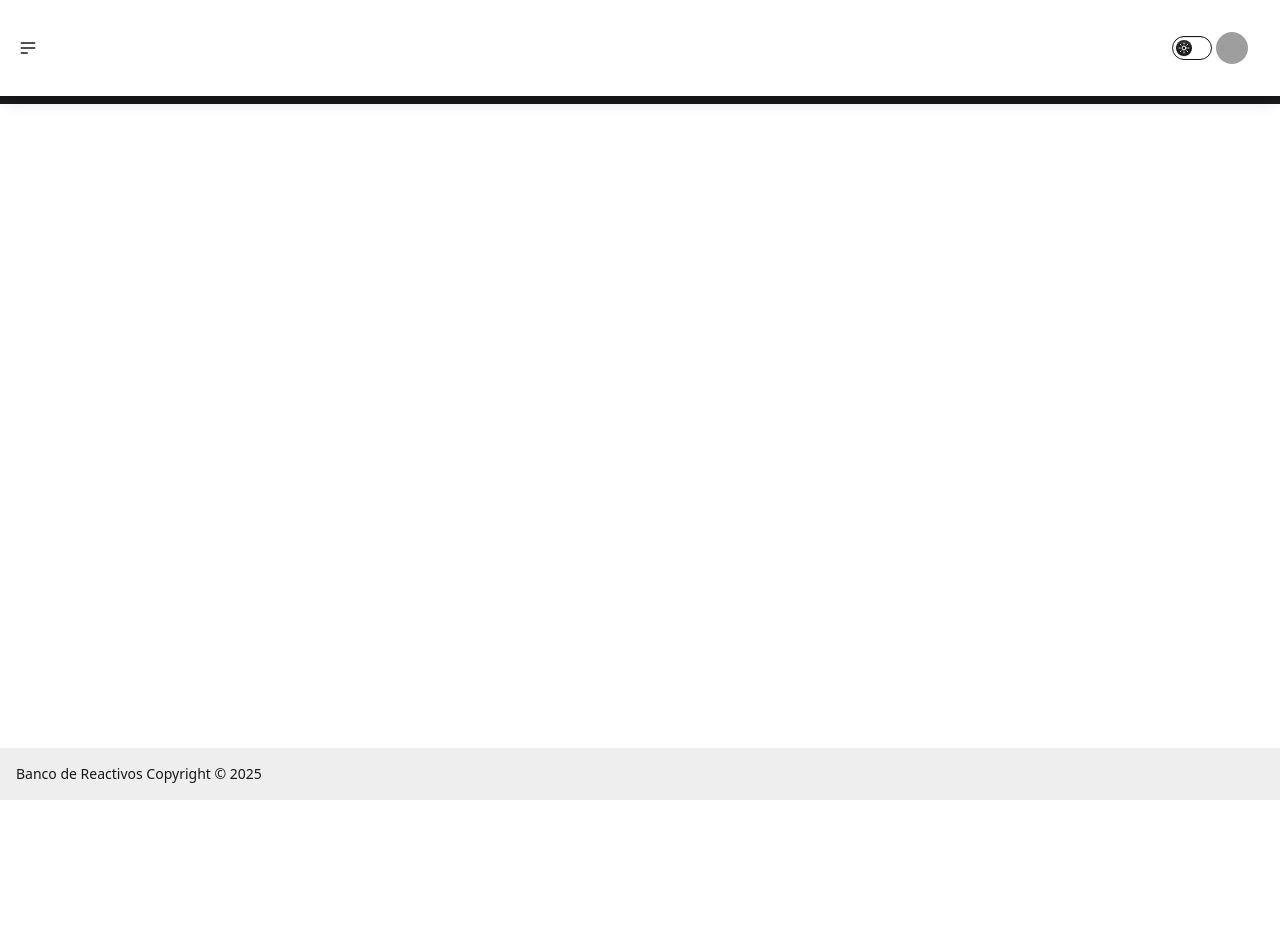
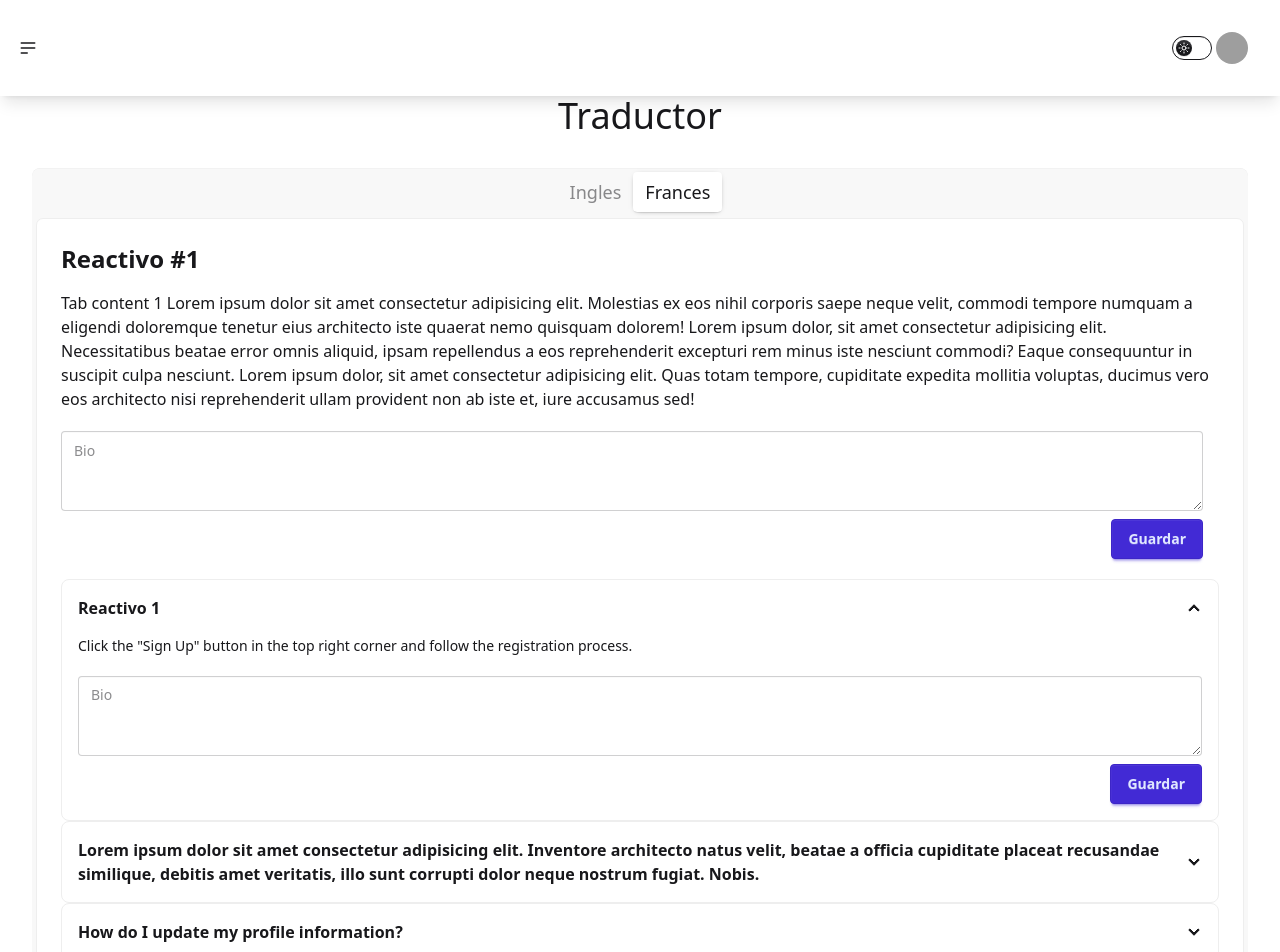
Before and after one commit to CarlosAdrian36/BancoReactivosV2, a Vue app: page /NuevaEdicion in a window 1280 px wide. Shown: the top 952 px of the page. Before the commit the page ends 800 px from the top, so only its background shows below. Built offline with nearby package versions, Linux system fonts and the light colour scheme; grey boxes are pictures that could not be loaded; what @tanstack/vue-query would draw is missing.

Commit message:
vista de traduccion

```diff
--- a/src/modules/Bancos/views/BancosLiistView.vue
+++ b/src/modules/Bancos/views/BancosLiistView.vue
@@ -120,7 +120,7 @@
         <tr class="hover:bg-base-300">
           <th>2</th>
           <td>
-            <div class="break-words">Este es un Reactivo 2</div>
+            <div class="break-words">Traduccion</div>
           </td>
           <td>
             <div class="badge badge-warning">
--- a/src/modules/Bancos/views/TraaduccionReactivoCompleto.vue
+++ b/src/modules/Bancos/views/TraaduccionReactivoCompleto.vue
@@ -1,5 +1,127 @@
 <template>
-  <div class="border-4">
-    <div></div>
+  <!-- otro tabs -->
+  <div class="">
+    <div class="flex justify-center text-4xl">Traductor</div>
+    <div class="flex p-8 justify-center">
+      <div class="tabs tabs-box justify-center">
+        <!-- Ingles -->
+        <input type="radio" name="my_tabs_6" class="tab text-lg" aria-label="Ingles" />
+
+        <div class="tab-content bg-base-100 border-base-300 p-6">
+          <p class="text-2xl font-bold mb-4">Reactivo #1</p>
+          <p>
+            Tab content 1 Lorem ipsum dolor sit amet consectetur adipisicing elit. Molestias ex eos
+            nihil corporis saepe neque velit, commodi tempore numquam a eligendi doloremque tenetur
+            eius architecto iste quaerat nemo quisquam dolorem! Lorem ipsum dolor, sit amet
+            consectetur adipisicing elit. Necessitatibus beatae error omnis aliquid, ipsam
+            repellendus a eos reprehenderit excepturi rem minus iste nesciunt commodi? Eaque
+            consequuntur in suscipit culpa nesciunt. Lorem ipsum dolor, sit amet consectetur
+            adipisicing elit. Quas totam tempore, cupiditate expedita mollitia voluptas, ducimus
+            vero eos architecto nisi reprehenderit ullam provident non ab iste et, iure accusamus
+            sed!
+          </p>
+          <div class="pt-5 pr-4">
+            <textarea class="textarea w-full" placeholder="Bio"></textarea>
+          </div>
+          <div class="pt-2 pr-4 flex justify-end">
+            <button class="btn btn-primary">Guardar</button>
+          </div>
+
+          <p class="text-2xl font-bold mb-4">Respuestas</p>
+          <p>
+            A.-Tab content 1 Lorem ipsum dolor sit amet consectetur adipisicing elit. Molestias ex
+            eos sed!
+          </p>
+          <div class="pt-5">
+            <textarea class="textarea w-full" placeholder="Bio"></textarea>
+          </div>
+          <button class="btn btn-primary">Primary</button>
+          <p>
+            B.-Tab content 1 Lorem ipsum dolor sit amet consectetur adipisicing elit. Molestias ex
+            eos sed!
+          </p>
+          <div class="pt-5">
+            <textarea class="textarea w-full" placeholder="Bio"></textarea>
+          </div>
+          <p>
+            C.-Tab content 1 Lorem ipsum dolor sit amet consectetur adipisicing elit. Molestias ex
+            eos sed!
+          </p>
+          <div class="pt-5">
+            <textarea class="textarea w-full" placeholder="Bio"></textarea>
+          </div>
+          <p>
+            D.-Tab content 1 Lorem ipsum dolor sit amet consectetur adipisicing elit. Molestias ex
+            eos sed!
+          </p>
+          <div class="pt-5">
+            <textarea class="textarea w-full" placeholder="Bio"></textarea>
+          </div>
+        </div>
+        <!-- Frances-->
+        <input type="radio" name="my_tabs_6" class="tab text-lg" aria-label="Frances" checked />
+        <div class="tab-content bg-base-100 border-base-300 p-6">
+          <p class="text-2xl font-bold mb-4">Reactivo #1</p>
+          <p>
+            Tab content 1 Lorem ipsum dolor sit amet consectetur adipisicing elit. Molestias ex eos
+            nihil corporis saepe neque velit, commodi tempore numquam a eligendi doloremque tenetur
+            eius architecto iste quaerat nemo quisquam dolorem! Lorem ipsum dolor, sit amet
+            consectetur adipisicing elit. Necessitatibus beatae error omnis aliquid, ipsam
+            repellendus a eos reprehenderit excepturi rem minus iste nesciunt commodi? Eaque
+            consequuntur in suscipit culpa nesciunt. Lorem ipsum dolor, sit amet consectetur
+            adipisicing elit. Quas totam tempore, cupiditate expedita mollitia voluptas, ducimus
+            vero eos architecto nisi reprehenderit ullam provident non ab iste et, iure accusamus
+            sed!
+          </p>
+          <div class="pt-5 pr-4">
+            <textarea class="textarea w-full" placeholder="Bio"></textarea>
+          </div>
+          <div class="pt-2 pr-4 flex justify-end">
+            <button class="btn btn-primary">Guardar</button>
+          </div>
+          <div class="pt-5">
+            <div class="collapse collapse-arrow bg-base-100 border border-base-300">
+              <input type="radio" name="my-accordion-2" checked="true" />
+              <div class="collapse-title font-semibold">Reactivo 1</div>
+              <div class="collapse-content text-sm">
+                Click the "Sign Up" button in the top right corner and follow the registration
+                process.
+                <div class="pt-5">
+                  <textarea class="textarea w-full" placeholder="Bio"></textarea>
+                </div>
+                <div class="pt-2 flex justify-end">
+                  <button class="btn btn-primary">Guardar</button>
+                </div>
+              </div>
+            </div>
+            <div class="collapse collapse-arrow bg-base-100 border border-base-300">
+              <input type="radio" name="my-accordion-2" />
+              <div class="collapse-title font-semibold">
+                Lorem ipsum dolor sit amet consectetur adipisicing elit. Inventore architecto natus
+                velit, beatae a officia cupiditate placeat recusandae similique, debitis amet
+                veritatis, illo sunt corrupti dolor neque nostrum fugiat. Nobis.
+              </div>
+              <div class="collapse-content text-sm">
+                <div class="pt-5 pr-4">
+                  <textarea class="textarea w-full" placeholder="Bio"></textarea>
+                </div>
+                <div class="pt-2 pr-4 flex justify-end">
+                  <button class="btn btn-primary">Guardar</button>
+                </div>
+              </div>
+            </div>
+            <div class="collapse collapse-arrow bg-base-100 border border-base-300">
+              <input type="radio" name="my-accordion-2" />
+              <div class="collapse-title font-semibold">
+                How do I update my profile information?
+              </div>
+              <div class="collapse-content text-sm">
+                Go to "My Account" settings and select "Edit Profile" to make changes.
+              </div>
+            </div>
+          </div>
+        </div>
+      </div>
+    </div>
   </div>
 </template>
--- a/src/modules/Bancos/views/TraduccionReactivo.vue
+++ b/src/modules/Bancos/views/TraduccionReactivo.vue
@@ -18,11 +18,7 @@
             <th>1</th>
             <td>E2</td>
             <td>Memorizado</td>
-            <td>
-              Lorem ipsum dolor sit amet consectetur adipisicing elit. Maxime animi minus, nostrum
-              vitae officiis distinctio tempore laborum ipsa, aliquid non similique esse unde
-              perspiciatis veritatis labore voluptas eos veniam id?
-            </td>
+            <td>Aqui traduce de paso a paso</td>
             <td>
               <div class="badge badge-success">
                 <ValidadoIcon />
@@ -37,11 +33,7 @@
             <th>1</th>
             <td>E2</td>
             <td>Memorizado</td>
-            <td>
-              Lorem ipsum dolor sit amet consectetur adipisicing elit. Maxime animi minus, nostrum
-              vitae officiis distinctio tempore laborum ipsa, aliquid non similique esse unde
-              perspiciatis veritatis labore voluptas eos veniam id?
-            </td>
+            <td>Aqui va a traducir y guardar lo que vaya terminando</td>
             <td>
               <div class="badge badge-success">
                 <ValidadoIcon />
```
